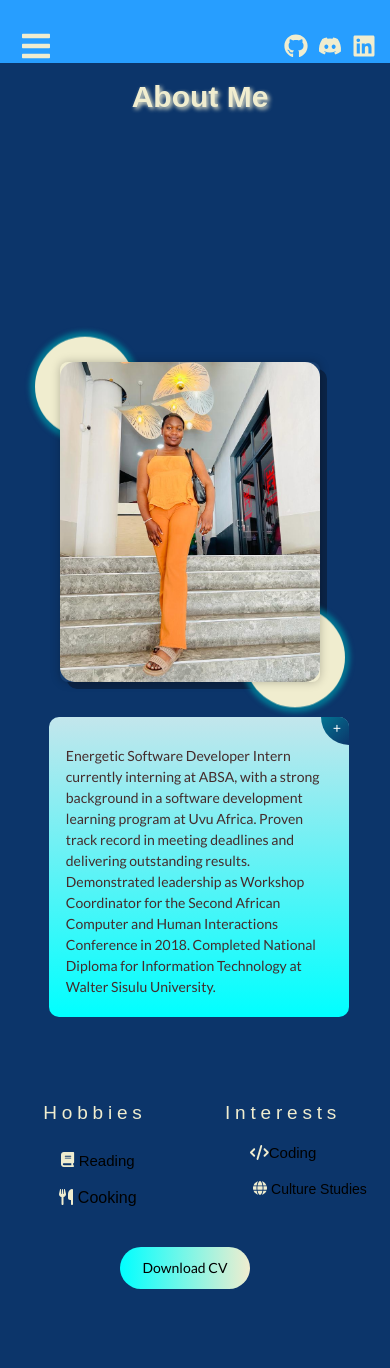
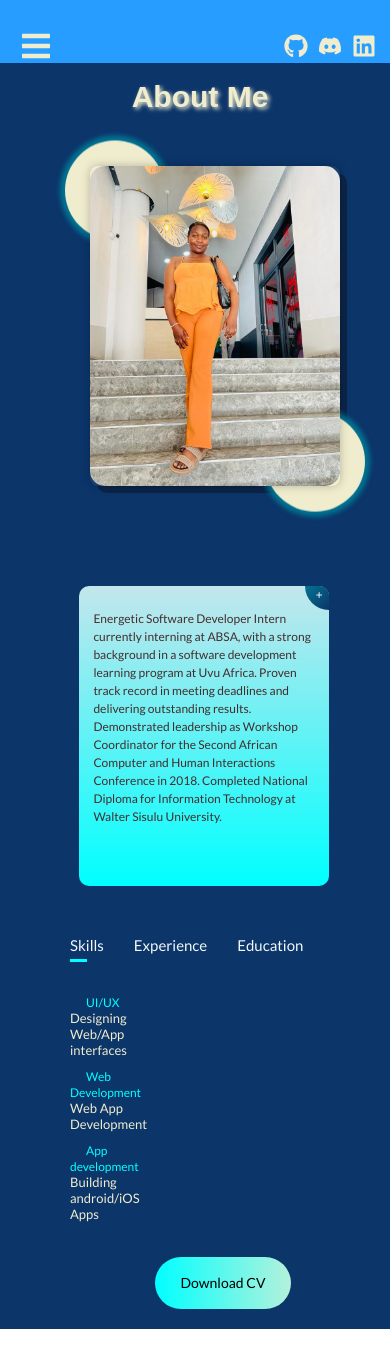
Before and after one commit to Sikhuphela/Port, a React (Create React App) app: page /about in a window 390 px wide. Shown: the top 1368 px of the page. After the commit the page ends 1329 px from the top, so only its background shows below. Built offline with nearby package versions, Linux system fonts and the light colour scheme.

Commit message:
updated about page

```diff
--- a/src/Pages/About.css
+++ b/src/Pages/About.css
@@ -26,7 +26,7 @@
 .card-2{
   width: 350px;
   top: -100px;
-  left: -50px;
+  left: 450px;
   height: 500px;
   transition: all 0.2s;
   position: relative;
@@ -80,151 +80,6 @@
     transform: translateY(10px);
   }
 }
-
-
-
-
-@media screen and (max-width: 768px) {
-  .about .group {
-    height: 200px;
-    margin-top: -500px;
-    left: -200px; /* Adjust position for smaller screens */
-  }
-
-  .about .IMG {
-    height: 50px; /* Adjust height for smaller screens */
-    width: 20px; /* Adjust width for smaller screens */
-    left: -400px; /* Adjust position for smaller screens */
-    border-radius: 0; /* Remove border radius for smaller screens */
-  }
-
-  .about .cooking,
-  .about .div,
-  .about .text-wrapper-2,
-  .about .text-wrapper-3,
-  .about .text-wrapper-4,
-  .about .text-wrapper-5,
-  .about .group-2,
-  .about .btn {
-    position: static; /* Change position to static for smaller screens */
-    width: 100%;
-    text-align: center;
-    margin: 0 auto;
-    margin-top: 0; /* Remove margin-top for smaller screens */
-    margin-left: 0; /* Remove margin-left for smaller screens */
-  }
-}
-
-  .about .overlap {
-    height: 30px;
-    left: 481px;
-    position: absolute;
-    top: 423px;
-    width: 134px;
-  }
-  .about .cooking{
- top: -25px;
- right: 30p;
-}
-
-
-  .about .cooking {
-    color: #000000;
-    font-family: Arial, Helvetica, sans-serif;
-    font-size: 16px;
-    font-family: 400;
-    left: -30px;
-    line-height: normal;
-    position: absolute;
-    bottom:55px;
-    width: 107px;
-    text-align: center;
-    margin: 20px auto;
-    width: 100%;
-
-  }
-
-  .about .div {
-    color:#f0edcf;
-    font-family: Arial, Helvetica, sans-serif;
-    font-size: 24px;
-    font-weight: 400;
-    left: 450px;
-    letter-spacing: 4.8px;
-    line-height: normal;
-    position: absolute;
-    top: 275px;
-    width: 135px;
-  }
-
-  .about .overlap-group {
-    height: 100px;
-    left: 481px;
-    position: absolute;
-    bottom: 100px;
-    width: 134px;
-  }
-
-  .about .text-wrapper-2 {
-    color: #000000;
-    font-family: Arial, Helvetica, sans-serif;
-    font-size: 15px;
-    font-weight: 400;
-    left: 0;
-    line-height: normal;
-    position: absolute;
-    bottom:50px;
-    white-space: nowrap;
-    width: 111px;
-  }
-
-  .about .text-wrapper-3 {
-    color: #000000;
-    font-family: Arial, Helvetica, sans-serif;
-    font-size: 15px;
-    font-weight: 400;
-    left: 670px;
-    line-height: normal;
-    position: absolute;
-    bottom: 188px;
-    width: 83px;
-    display: flex;
-    align-items: center;
-
-  }
-  .about .text-wrapper-3 span {
-    margin-left: 5px;
-
-  }
-
-
-  .about .text-wrapper-4 {
-    color: #f0edcf;
-    font-family: Arial, Helvetica, sans-serif;
-    font-size: 24px;
-    font-weight: 400;
-    left: 450px;
-    letter-spacing: 4.8px;
-    line-height: normal;
-    position: absolute;
-    top: 20px;
-    width: 331px;
-  }
-
-  .about .text-wrapper-5 {
-    color: #000000;
-    font-family: Arial, Helvetica, sans-serif;
-    font-size: 15px;
-    font-weight: 400;
-    left: 675px;
-    line-height: normal;
-    position: absolute;
-    top: 360px;
-    width: 162px;
-  }
-
-
-
 .about .btn {
   color: #000000;
   background-color: #027492;
@@ -252,6 +107,26 @@
 
 }
 
+
+
+@media screen and (max-width: 768px) {
+  .about .group {
+    height: 200px;
+    margin-top: -500px;
+    left: -200px; /* Adjust position for smaller screens */
+  }
+
+  .about .IMG {
+    height: 50px; /* Adjust height for smaller screens */
+    width: 20px; /* Adjust width for smaller screens */
+    left: -400px; /* Adjust position for smaller screens */
+    border-radius: 0; /* Remove border radius for smaller screens */
+  }
+}
+
+
+
+
 @keyframes pulse {
     0% {
         transform: scale(1);
@@ -261,27 +136,10 @@
     }
 }
 
-  .about .overlap-group-2 {
-    height: 26px;
-    left: 0;
-    position: absolute;
-    top: 0;
-    width: 25px;
-  }
 
 
-  .about .text-wrapper-7 {
-    color: #f0edcf;
-    font-family: Arial, Helvetica, sans-serif;
-    font-size: 24px;
-    font-weight: 400;
-    left: 640px;
-    letter-spacing: 4.8px;
-    line-height: normal;
-    position: absolute;
-    top: 275px;
-    width: 166px;
-  }
+
+
 
   .about .group-wrapper {
     height: 265px;
@@ -290,21 +148,18 @@
     width: 407px;
   }
 
-  .box .div-wrapper {
-    background-color: #64c6df;
-    height: 265px;
-    border-radius: 265px;
-  }
+
   .card {
     display: block;
     position: relative;
-    max-width: 400px;
+    width: 400px;
     max-height: 320px;
     background-color: #f2f8f9;
     font-size: 15px;
     border-radius: 10px;
     padding: 2em 1.2em;
-    margin-top: -550px;
+    margin-top: -600px;
+    margin-left: 450px;
     text-decoration: none;
     z-index: 0;
     overflow: hidden;
@@ -383,20 +238,60 @@
     color: #ffffff;
   }
 
+  .tab-container{
+    margin-left: 900px;
+    margin-top: -350px;
+  }
+  .tab-titles {
+    display: flex;
+    margin: 20px 0 40px;
 
+  }
 
+  .tab-links {
+    margin-right: 50px;
+    font-size: 18px;
+    font-weight: 500;
+    cursor: pointer;
+    color: #f2f8f9;
+    position: relative;
+  }
 
-  .about .energetic-software {
-    color: #000000;
-    font-family: Arial, Helvetica, sans-serif;
+  .tab-links::after {
+    content: '';
+    width: 0;
+    height: 3px;
+    background: cyan;
+    position: absolute;
+    left: 0;
+    bottom: -8px;
+    transition: width 0.5s;
+  }
+
+  .tab-links.active-link::after {
+    width: 50%;
+  }
+
+  .tab-contents ul li {
+    list-style: none;
+    margin: 10px 0;
     font-size: 15px;
-    font-weight: 700;
-    left: 0;
-    line-height: normal;
-    position: absolute;
-    top: 80px;
-    width: 376px;
+    color: #f0edcf;
   }
+
+  .tab-contents ul li span {
+    color: cyan;
+    font-size: 14px;
+  }
+
+  .tab-contents {
+    display: none;
+  }
+
+  .tab-contents.active-tab {
+    display: block;
+  }
+
   .about .btn {
     text-decoration: none;
     position: relative;
@@ -413,25 +308,14 @@
     background-size: 300%;
     border-radius: 30px;
     z-index: 1;
-    margin-top: -550px;
-    margin-left: -150px;
+    margin-top: -420px;
+    margin-left: -580px;
   }
 
   button:hover {
     animation: ani 8s linear infinite;
     border: none;
   }
-
-  @keyframes ani {
-    0% {
-      background-position: 0%;
-    }
-
-    100% {
-      background-position: 400%;
-    }
-  }
-
   button:before {
     content: "";
     position: absolute;
@@ -467,102 +351,59 @@
       border-radius: 0;
     }
 
-    .about .cooking,
-    .about .div,
-    .about .text-wrapper-2,
-    .about .text-wrapper-3,
-    .about .text-wrapper-4,
-    .about .text-wrapper-5,
-    .about .group-2,
-    .about .btn {
-      position: static;
-      width: 100%;
-      text-align: center;
-      margin: 0 auto;
-      margin-top: 0;
-      margin-left: 0;
-      margin-bottom: 0px;
+    .about {
+      display: flex;
+      flex-direction: column;
+      height: 100vh;
+      background-color:#0C356A;
     }
+
+
   }
 
   @media screen and (max-width: 480px) {
 
     .card-2{
-      width: 260px;
+      width: 250px;
       height: 320px;
-      left: 240px;
-      margin-top: -110px;
+      left: 270px;
+      margin-top: -200px;
       margin-bottom: 200px;
     }
 
     .about .IMG {
       height: 320px;
-      width: 260px;
+      width: 250px;
       left: 0px;
       border-radius: 15px;
       margin-top: -30px;
     }
     .card{
-      margin-top: -480px;
-      right: 180px;
+      margin-top: -200px;
+      right: 600px;
       height: 300px;
-      width:  300px;
-      font-size: 14px;
+      width:  250px;
+      font-size: 12px;
     }
     .about {
       display: flex;
       flex-direction: column;
-      height: 175vh;
+      height: 150vh;
 
     }
-    .about .h3{
-     margin-bottom: 50px;
+    .tab-container{
+      margin-left: 250px;
+      margin-top: 350px;
     }
-
-
-    .about .text-wrapper-5,
-    .about .btn {
-      font-size: 14px;
-    }
-    .about .btn {
-     margin-left: 300px;
-     margin-top: 50px;
-     width: 130px;
-    }
-    .about .div{
-      margin-left: 100px;
-      font-size: 19px;
-      margin-top: 320px;
-    }
-    .about .text-wrapper-2{
-      margin-top: 500px;
-      margin-left: -120px
-    }
-    .about .cooking{
-      margin-top: 20px;
-      margin-left: -120px
-    }
-    .about .text-wrapper-3{
-     margin-top: 20px;
-     margin-left: 430px;
-    }
-    .about .text-wrapper-7{
-      font-size: 19px;
-      margin-top: 275px;
-      margin-left: -215px;
+    .tab-links{
+      font-size: 15px;
+      margin-right: 30px;
 
     }
-    .about .text-wrapper-5{
-    margin-top: 20px;
-    margin-left: 315px;
+    .tab-contents ul li{
+      font-size: 13px;
     }
-    .overlap-group {
-      top: 100px;
-      margin-left: -130px;
-      height: 10px;
+    .tab-contents ul li span {
+      font-size: 12px;
     }
-    span {
-      margin-top: 50px;
   }
-
-    }
--- a/src/Pages/About.js
+++ b/src/Pages/About.js
@@ -1,13 +1,13 @@
-import React from 'react';
+import React, { useState } from 'react';
 import './About.css';
 import { FontAwesomeIcon } from '@fortawesome/react-fontawesome';
 import { faBook, faUtensils, faCode, faGlobe } from '@fortawesome/free-solid-svg-icons';
 import picImage1 from '../../src/components/Images/pic.jpg';
 import cv from '../../src/Pages/CV/Aphiwe_Sikhuphela_Professional_CV.pdf.pdf';
 
+function About() {
+  const [activeTab, setActiveTab] = useState('skills');
 
-
-function About() {
   const downloadCV = () => {
     const link = document.createElement('a');
     link.href = cv;
@@ -16,6 +16,11 @@ function About() {
     link.click();
     document.body.removeChild(link);
   };
+
+  const opentab = (tabname) => {
+    setActiveTab(tabname);
+  };
+
   return (
     <div className='about-container'>
       <h3>About Me</h3>
@@ -28,24 +33,15 @@ function About() {
               <img className="IMG" alt="Img" src={picImage1} />
             </div>
           </div>
-          <div className="div">Hobbies</div>
-          <div className="overlap-group">
-            <div className="text-wrapper-2"><FontAwesomeIcon icon={faBook} style={{ color: "#f0edcf" }} /> Reading</div>
-            <div className="cooking"><FontAwesomeIcon icon={faUtensils} style={{ color: "#f0edcf" }} /> Cooking</div>
-          </div>
-          <div className="text-wrapper-3">
-            <FontAwesomeIcon icon={faCode} style={{ color: "#f0edcf" }} />  Coding
-          </div>
-          <div className="text-wrapper-5">
-            <FontAwesomeIcon icon={faGlobe} style={{ color: "#f0edcf" }} /> Culture Studies
-          </div>
-          <div className="group-2"></div>
-          <div className="text-wrapper-7">Interests</div>
           <div className="group-wrapper">
             <div className="div-wrapper">
               <div className="card">
                 <div className="card__title">
-                  <p className="small-desc">Energetic Software Developer Intern currently interning at ABSA, with a strong background in a software development learning program at Uvu Africa. Proven track record in meeting deadlines and delivering outstanding results. Demonstrated leadership as Workshop Coordinator for the Second African Computer and Human Interactions Conference in 2018. Completed National Diploma for Information Technology at Walter Sisulu University.</p>
+                  <p className="small-desc">Energetic Software Developer Intern currently interning at ABSA,
+                  with a strong background in a software development learning program at Uvu Africa.
+                   Proven track record in meeting deadlines and delivering outstanding results.
+                   Demonstrated leadership as Workshop Coordinator for the Second African Computer and Human Interactions Conference in 2018.
+                    Completed National Diploma for Information Technology at Walter Sisulu University.</p>
                   <div className="go-corner">
                     <div className="go-arrow">+</div>
                   </div>
@@ -53,13 +49,38 @@ function About() {
               </div>
             </div>
           </div>
+          <div className="tab-container">
+          <div className="tab-titles">
+            <p className={`tab-links ${activeTab === 'skills' ? 'active-link' : ''}`} onClick={() => opentab('skills')}>Skills</p>
+            <p className={`tab-links ${activeTab === 'experience' ? 'active-link' : ''}`} onClick={() => opentab('experience')}>Experience</p>
+            <p className={`tab-links ${activeTab === 'education' ? 'active-link' : ''}`} onClick={() => opentab('education')}>Education</p>
+          </div>
+          <div className={`tab-contents ${activeTab === 'skills' ? 'active-tab' : ''}`} id='skills'>
+            <ul>
+              <li><span>UI/UX</span><br />Designing Web/App interfaces</li>
+              <li><span>Web Development</span><br /> Web App Development</li>
+              <li><span>App development</span><br />Building android/iOS Apps</li>
+            </ul>
+          </div>
+          <div className={`tab-contents ${activeTab === 'experience' ? 'active-tab' : ''}`} id='experience'>
+            <ul>
+              <li><span>2024-Current</span><br />Software Developer at ABSA</li>
+              <li><span>2023-2024</span><br /> Software Developer Intern at UVU Africa</li>
+            </ul>
+          </div>
+          <div className={`tab-contents ${activeTab === 'education' ? 'active-tab' : ''}`} id='education'>
+            <ul>
+              <li><span>2019</span><br />NDip Information Technology at<br/> Walter Sisulu University</li>
+              <li><span>2013</span><br /> Matric at Sundra Secondary School</li>
+            </ul>
+          </div>
           <div>
-          <button className="btn" onClick={downloadCV}>Download CV</button>
-        </div>
+            <button className="btn" onClick={downloadCV}>Download CV</button>
+          </div>
         </div>
       </div>
     </div>
-
+    </div>
   );
 }
 
--- a/src/Pages/Home.js
+++ b/src/Pages/Home.js
@@ -6,9 +6,11 @@ import picImage from '../../src/components/Images/pic2.jpg';
 function Home() {
   return (
     <div className='home'>
+    <div content='homes'>
       <p>Hello! My Name Is</p>
       <h2>APHIWE SIKHUPHELA</h2>
       <h4>Software Development</h4>
+      </div>
       <div className="image">
         <img className="pic" alt="Pic" src={picImage} />
       </div>
```
Also changed, not shown: src/Pages/style.css (+39 -1 lines). Lines whose indentation alone changed are shown as unchanged.
